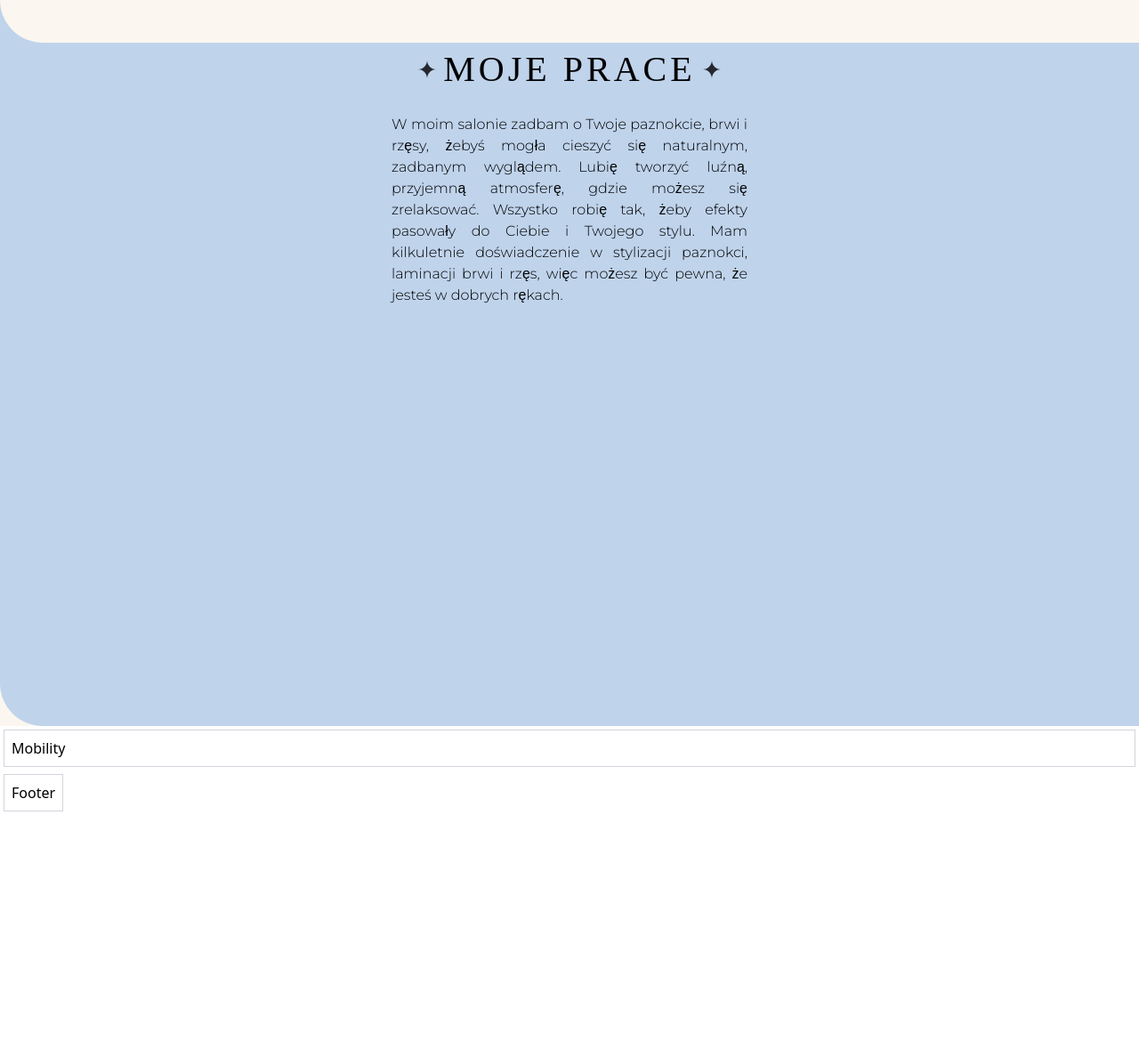
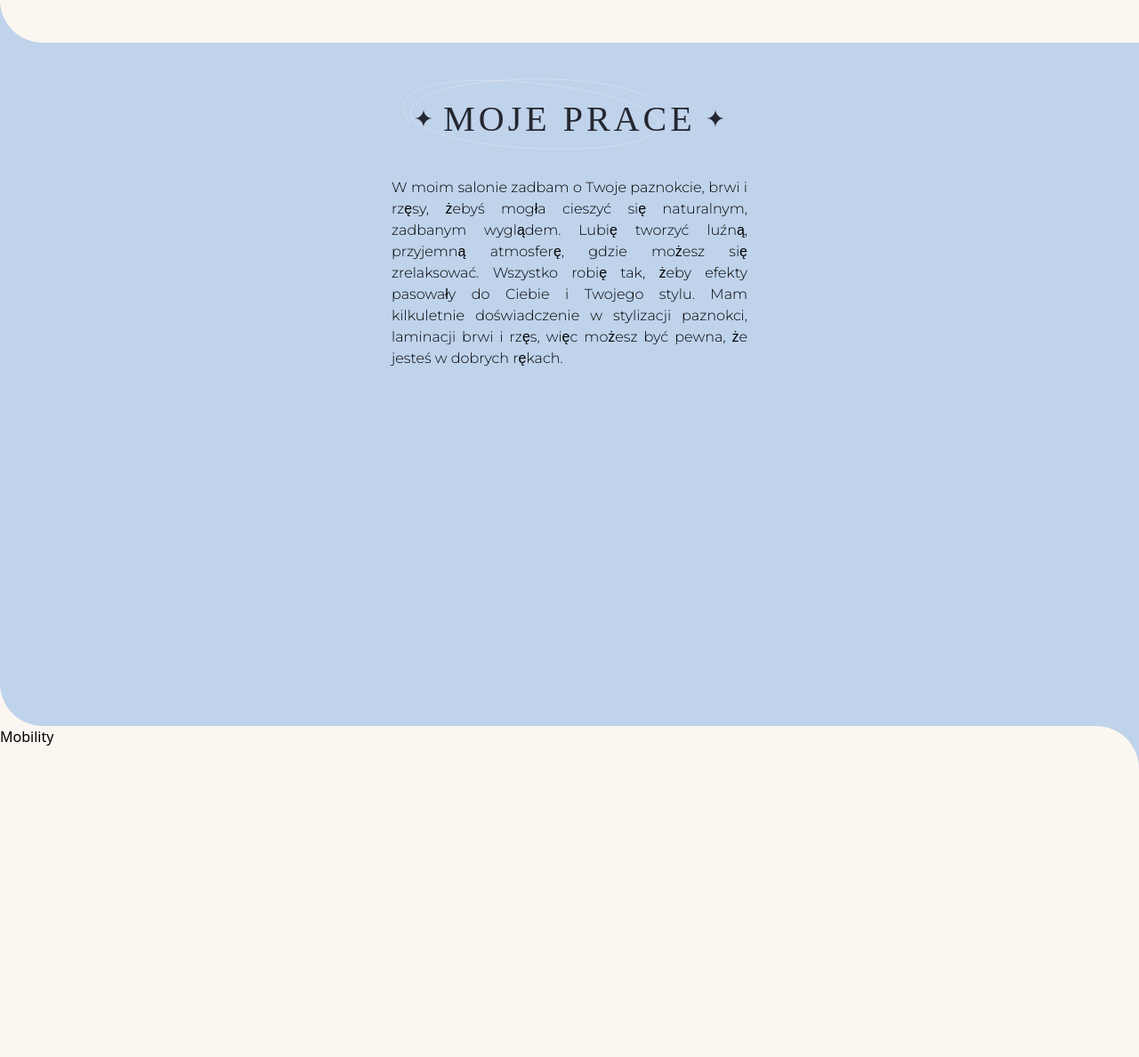
Before and after one commit to karols97/dagna-beauty-salon, a Gatsby site: page / in a window 1280 px wide. Shown: the part 2220-3408 px from the top of the page at 89% size. Before the commit the page ends 3136 px from the top, so only its background shows below. Built offline with nearby package versions, Linux system fonts and the light colour scheme; Gatsby itself is replaced by a stand-in of ours; a web font is replaced by a local one.

Commit message:
[feat]: create ElementTitle and use it in Gallery and About

```diff
--- /dev/null
+++ b/src/components/ElementTitle.tsx
@@ -0,0 +1,26 @@
+import React from "react";
+import StarVectorIcon from "../assets/starFilledVector.svg";
+import LiningVector from "../assets/liningVector.svg";
+import LightShadowVector from "../assets/lightShadowVector.svg";
+
+type ElementTitleProps = {
+  shadow?: boolean;
+  lining?: boolean;
+  children: string;
+};
+
+export const ElementTitle = ({ shadow = false, lining = false, children }: ElementTitleProps) => {
+  return (
+    <div className="flex content-center relative h-[91px] w-full overflow-visible">
+      {lining && <LiningVector className="absolute left-3" />}
+      {shadow && <LightShadowVector className="absolute bottom-0 left-[52px]" fill="#BFD3EB" />}
+      <div className="flex flex-row justify-center items-center w-full">
+        <StarVectorIcon className="z-50" />
+        <h1 className="text-[36px] xl:text-[40px] font-gloock uppercase tracking-[4px] z-50 text-project-black mx-3">
+          {children}
+        </h1>
+        <StarVectorIcon className="z-50" />
+      </div>
+    </div>
+  );
+};
--- a/src/elements/About.tsx
+++ b/src/elements/About.tsx
@@ -1,15 +1,10 @@
-import { StaticImage } from "gatsby-plugin-image";
-import StarVectorIcon from "../assets/starFilledVector.svg";
 import React from "react";
+import { ElementTitle } from "../components/ElementTitle";
 
 export const About = () => {
   return (
     <div className="flex flex-col items-center w-[311px] md:w-[512px] xl:w-[400px]">
-      <div className="flex flex-row items-center w-[235px] justify-between">
-        <StarVectorIcon />
-        <h1 className="text-[36px] xl:text-[40px] font-gloock uppercase tracking-[4px]">O mnie</h1>
-        <StarVectorIcon />
-      </div>
+      <ElementTitle shadow>O mnie</ElementTitle>
       <p className="text-justify font-montserrat font-light mt-5">
         W moim salonie zadbam o Twoje paznokcie, brwi i rzęsy, żebyś mogła cieszyć się naturalnym,
         zadbanym wyglądem. Lubię tworzyć luźną, przyjemną atmosferę, gdzie możesz się zrelaksować.
--- a/src/elements/Gallery.tsx
+++ b/src/elements/Gallery.tsx
@@ -1,6 +1,7 @@
 import React from "react";
 import StarVectorIcon from "../assets/starFilledVector.svg";
 import { ScreenMode, useScreenWidth } from "../hooks/useScreenWidth";
+import { ElementTitle } from "../components/ElementTitle";
 
 export const Gallery = () => {
   const screenMode = useScreenWidth();
@@ -8,21 +9,17 @@ export const Gallery = () => {
   const background = screenMode === ScreenMode.mobile ? "bg-project-blue-200" : "";
 
   return (
-    <div className={`flex flex-col items-center w-[340px] md:w-[768px] xl:w-[400px] ${background}`}>
-      <div className="flex flex-row items-center w-[340px] justify-between">
-        <StarVectorIcon />
-        <h1 className="text-[36px] xl:text-[40px] font-gloock uppercase tracking-[4px]">
-          Moje prace
-        </h1>
-        <StarVectorIcon />
+    <div className="flex flex-col items-center pt-10">
+      <ElementTitle lining>Moje prace</ElementTitle>
+      <div className={`w-[311px] md:w-[512px] xl:w-[400px] ${background}`}>
+        <p className="text-justify font-montserrat font-light mt-5">
+          W moim salonie zadbam o Twoje paznokcie, brwi i rzęsy, żebyś mogła cieszyć się naturalnym,
+          zadbanym wyglądem. Lubię tworzyć luźną, przyjemną atmosferę, gdzie możesz się zrelaksować.
+          Wszystko robię tak, żeby efekty pasowały do Ciebie i Twojego stylu. Mam kilkuletnie
+          doświadczenie w stylizacji paznokci, laminacji brwi i rzęs, więc możesz być pewna, że
+          jesteś w dobrych rękach.
+        </p>
       </div>
-      <p className="text-justify font-montserrat font-light mt-5">
-        W moim salonie zadbam o Twoje paznokcie, brwi i rzęsy, żebyś mogła cieszyć się naturalnym,
-        zadbanym wyglądem. Lubię tworzyć luźną, przyjemną atmosferę, gdzie możesz się zrelaksować.
-        Wszystko robię tak, żeby efekty pasowały do Ciebie i Twojego stylu. Mam kilkuletnie
-        doświadczenie w stylizacji paznokci, laminacji brwi i rzęs, więc możesz być pewna, że jesteś
-        w dobrych rękach.
-      </p>
     </div>
   );
 };
--- a/src/elements/Mobility.tsx
+++ b/src/elements/Mobility.tsx
@@ -1,5 +1,9 @@
 import React from "react";
 
 export const Mobility = () => {
-  return <div className="p-2 border border-gray-300 m-1 cursor-pointer w-full">Mobility</div>;
+  return (
+    <div className="min-h-[500px] w-full bg-project-beige-0 rounded-tr-[48px] rounded-bl-[48px]">
+      Mobility
+    </div>
+  );
 };
--- a/src/pages/index.tsx
+++ b/src/pages/index.tsx
@@ -30,7 +30,7 @@ const IndexPage: React.FC<PageProps> = () => {
         <section className="flex w-full bg-project-beige-0">
           <Services />
         </section>
-        <section className="flex flex-row w-full">
+        <section className="flex flex-row w-full bg-project-blue-200">
           <Pricing />
           <Mobility />
         </section>
@@ -62,7 +62,7 @@ const IndexPage: React.FC<PageProps> = () => {
             <Gallery />
           </div>
         </section>
-        <section className="flex flex-row w-full">
+        <section className="flex flex-row w-full bg-project-blue-200">
           <Mobility />
         </section>
         <section className="flex flex-row w-full">
```
Also changed, not shown: src/assets/lightShadowVector.svg (added), src/assets/liningVector.svg (added), src/images/image9.png (added).
